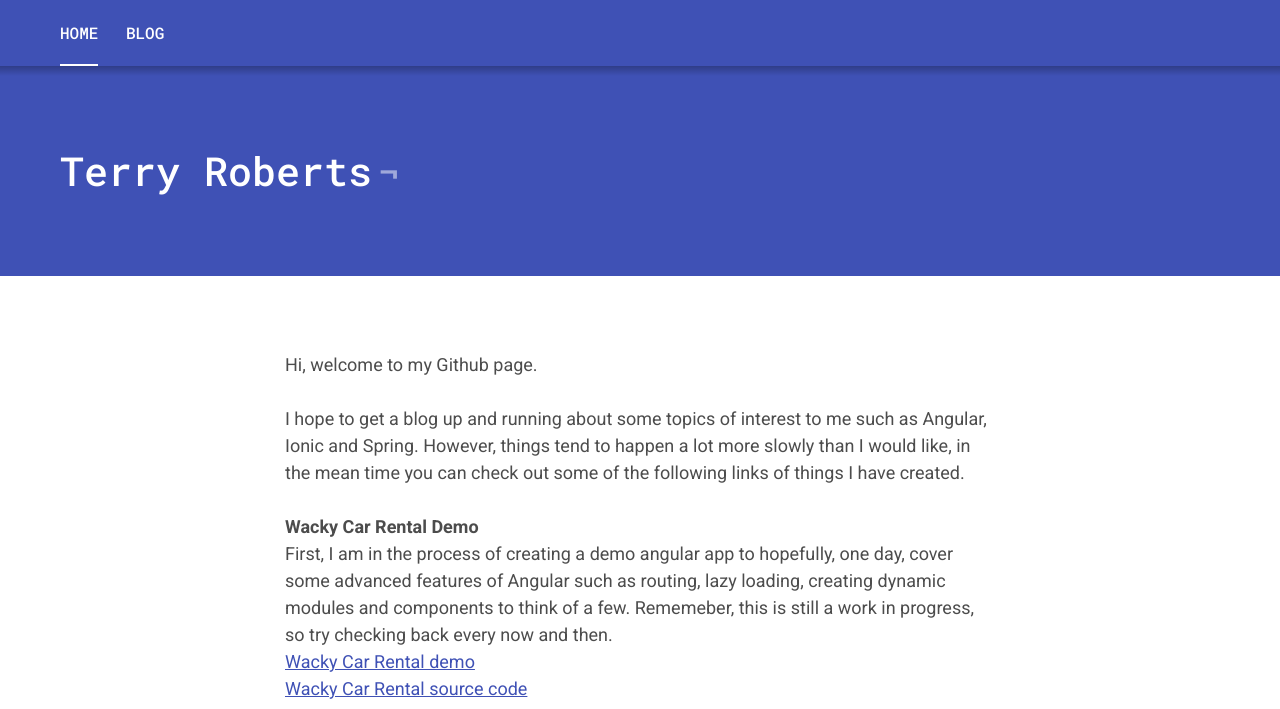
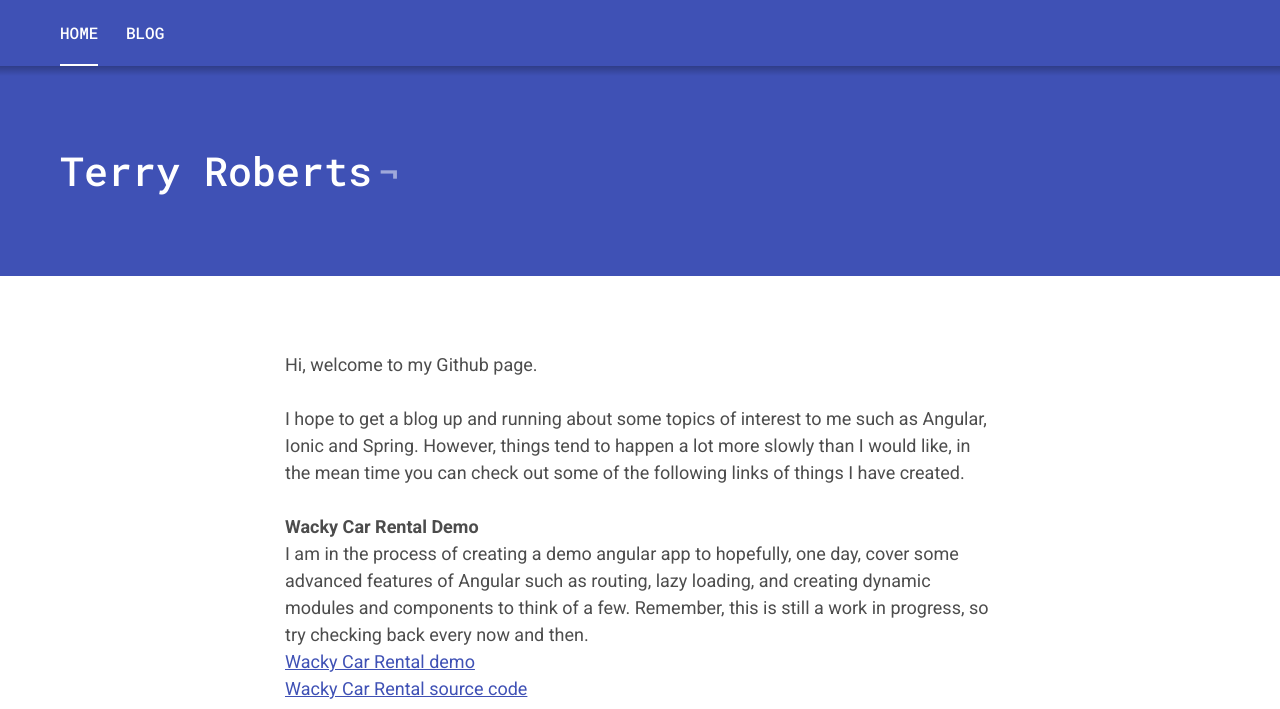
Before and after one commit to terry-roberts/terry-roberts.github.io, a Jekyll site: the page built from index.html, in a window 1280 px wide, cut to the strip 0-709 px from the top of the page. Built offline with Jekyll 4.4.1, drawn with Linux system fonts in a browser that asks for light colours.

Commit message:
update grammer

```diff
--- a/index.html
+++ b/index.html
@@ -13,9 +13,9 @@ title: Terry Roberts
 
 	<p>
 		<b>Wacky Car Rental Demo</b><br>
-	    First, I am in the process of creating a demo angular app to hopefully, one day, cover some advanced features
-	    of Angular such as routing, lazy loading, creating dynamic modules and components to think of a few.
-	    Rememeber, this is still a work in progress, so try checking back every now and then.<br>
+	    I am in the process of creating a demo angular app to hopefully, one day, cover some advanced features
+	    of Angular such as routing, lazy loading, and creating dynamic modules and components to think of a few.
+	    Remember, this is still a work in progress, so try checking back every now and then.<br>
 	    <a href="https://terry-roberts.github.io/demo">Wacky Car Rental demo</a><br>
 	    <a href="https://github.com/terry-roberts/wackycarrental">Wacky Car Rental source code</a>
 	</p>
```
